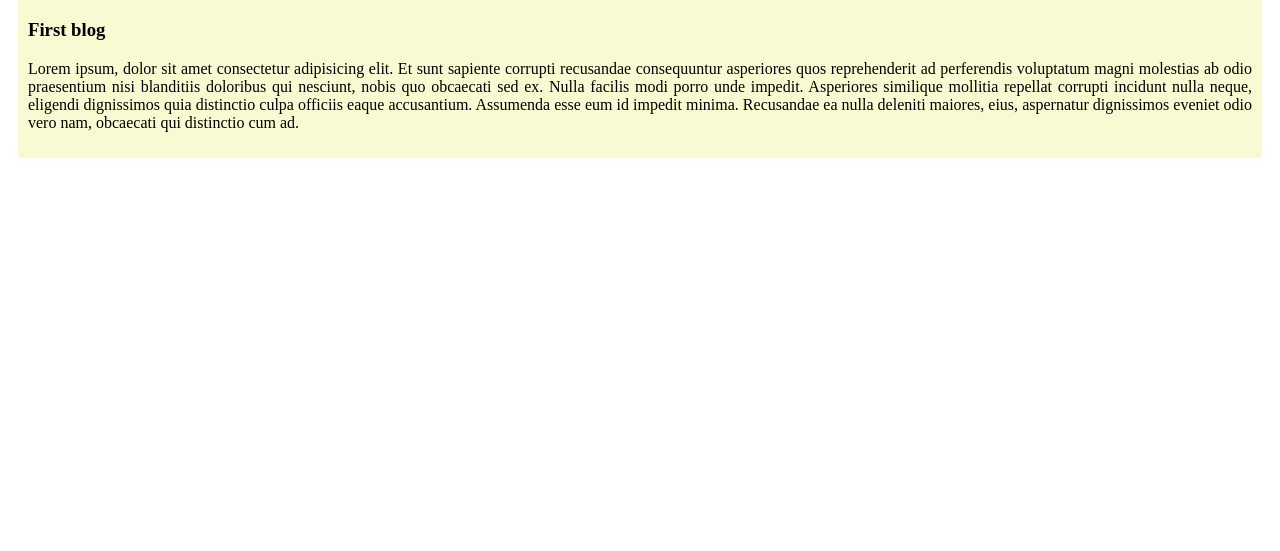
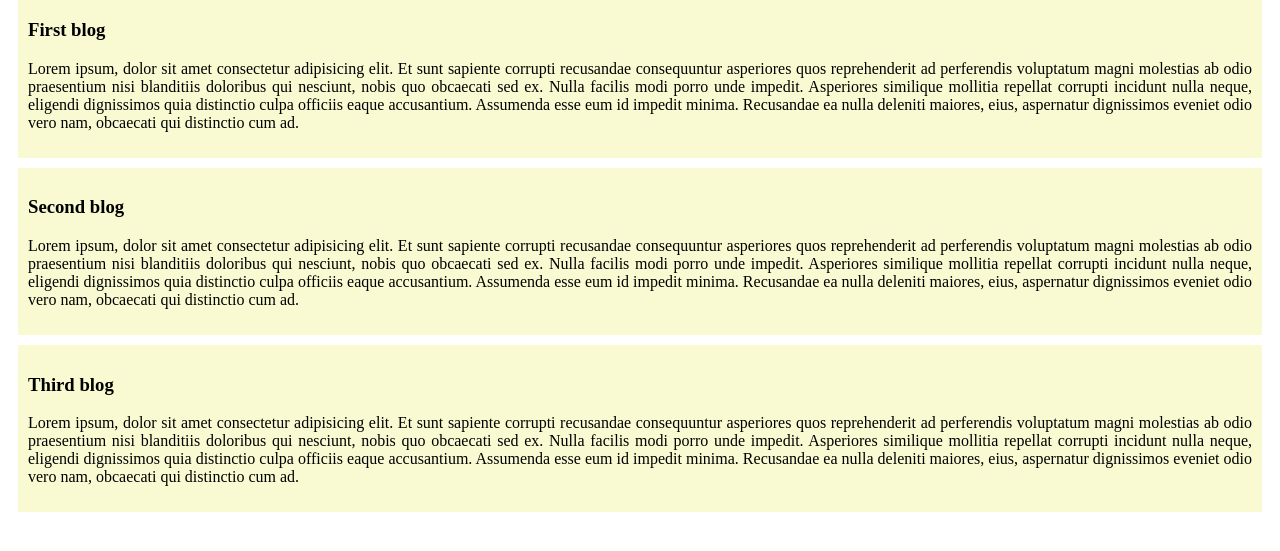
Before and after one commit to limon310/my-first-github-repo, a plain HTML site: page index.html in a window 1280 px wide. Shown: the part 81-632 px from the top of the page. Drawn offline with Linux system fonts and the light colour scheme.

Commit message:
added second and third blog

```diff
--- a/index.html
+++ b/index.html
@@ -12,5 +12,14 @@
         <h3>First blog</h3>
         <p>Lorem ipsum, dolor sit amet consectetur adipisicing elit. Et sunt sapiente corrupti recusandae consequuntur asperiores quos reprehenderit ad perferendis voluptatum magni molestias ab odio praesentium nisi blanditiis doloribus qui nesciunt, nobis quo obcaecati sed ex. Nulla facilis modi porro unde impedit. Asperiores similique mollitia repellat corrupti incidunt nulla neque, eligendi dignissimos quia distinctio culpa officiis eaque accusantium. Assumenda esse eum id impedit minima. Recusandae ea nulla deleniti maiores, eius, aspernatur dignissimos eveniet odio vero nam, obcaecati qui distinctio cum ad.</p>
     </div>
+    <div>
+
+        <h3>Second blog</h3>
+        <p>Lorem ipsum, dolor sit amet consectetur adipisicing elit. Et sunt sapiente corrupti recusandae consequuntur asperiores quos reprehenderit ad perferendis voluptatum magni molestias ab odio praesentium nisi blanditiis doloribus qui nesciunt, nobis quo obcaecati sed ex. Nulla facilis modi porro unde impedit. Asperiores similique mollitia repellat corrupti incidunt nulla neque, eligendi dignissimos quia distinctio culpa officiis eaque accusantium. Assumenda esse eum id impedit minima. Recusandae ea nulla deleniti maiores, eius, aspernatur dignissimos eveniet odio vero nam, obcaecati qui distinctio cum ad.</p>
+    </div>
+    <div>
+        <h3>Third blog</h3>
+        <p>Lorem ipsum, dolor sit amet consectetur adipisicing elit. Et sunt sapiente corrupti recusandae consequuntur asperiores quos reprehenderit ad perferendis voluptatum magni molestias ab odio praesentium nisi blanditiis doloribus qui nesciunt, nobis quo obcaecati sed ex. Nulla facilis modi porro unde impedit. Asperiores similique mollitia repellat corrupti incidunt nulla neque, eligendi dignissimos quia distinctio culpa officiis eaque accusantium. Assumenda esse eum id impedit minima. Recusandae ea nulla deleniti maiores, eius, aspernatur dignissimos eveniet odio vero nam, obcaecati qui distinctio cum ad.</p>
+    </div>
 </body>
 </html>
```
